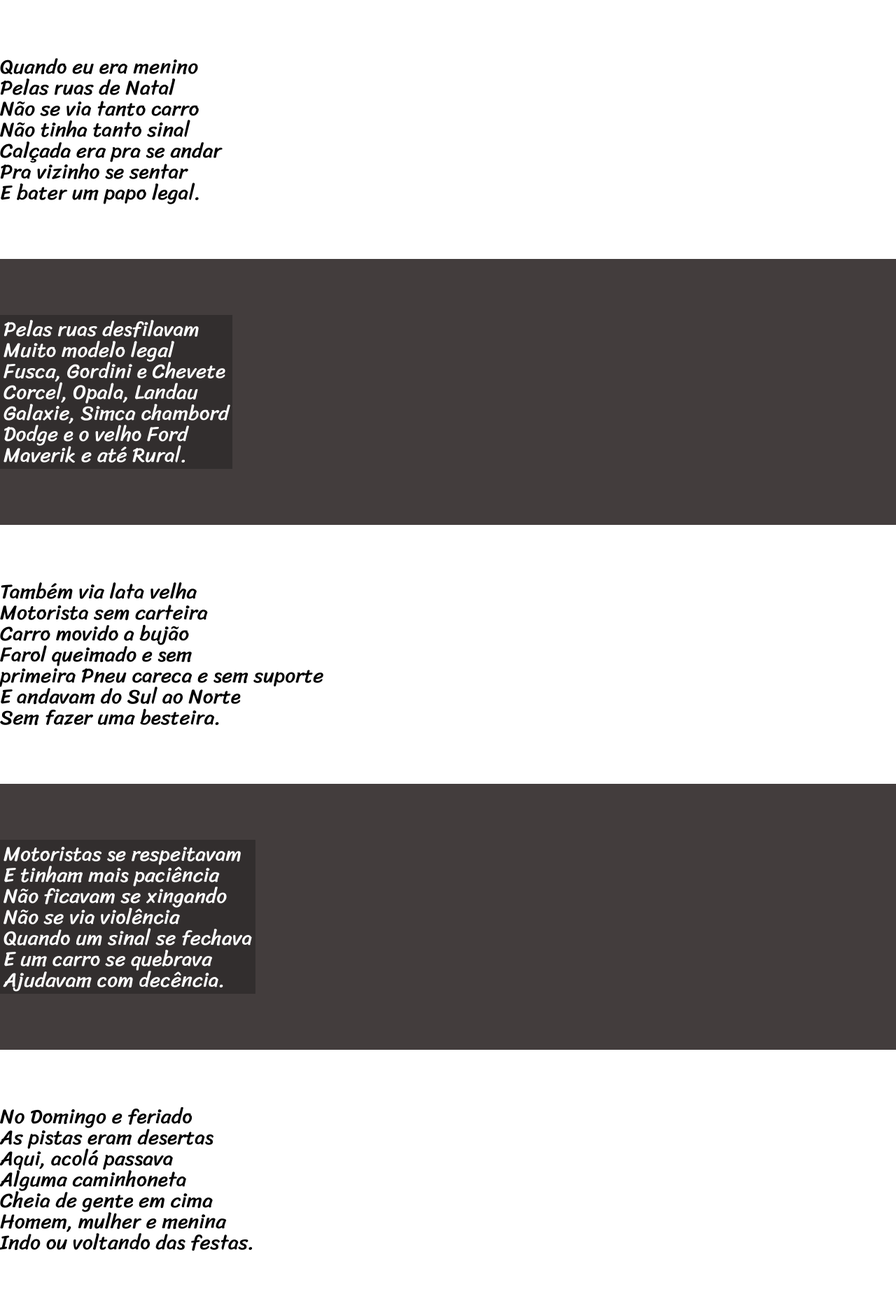
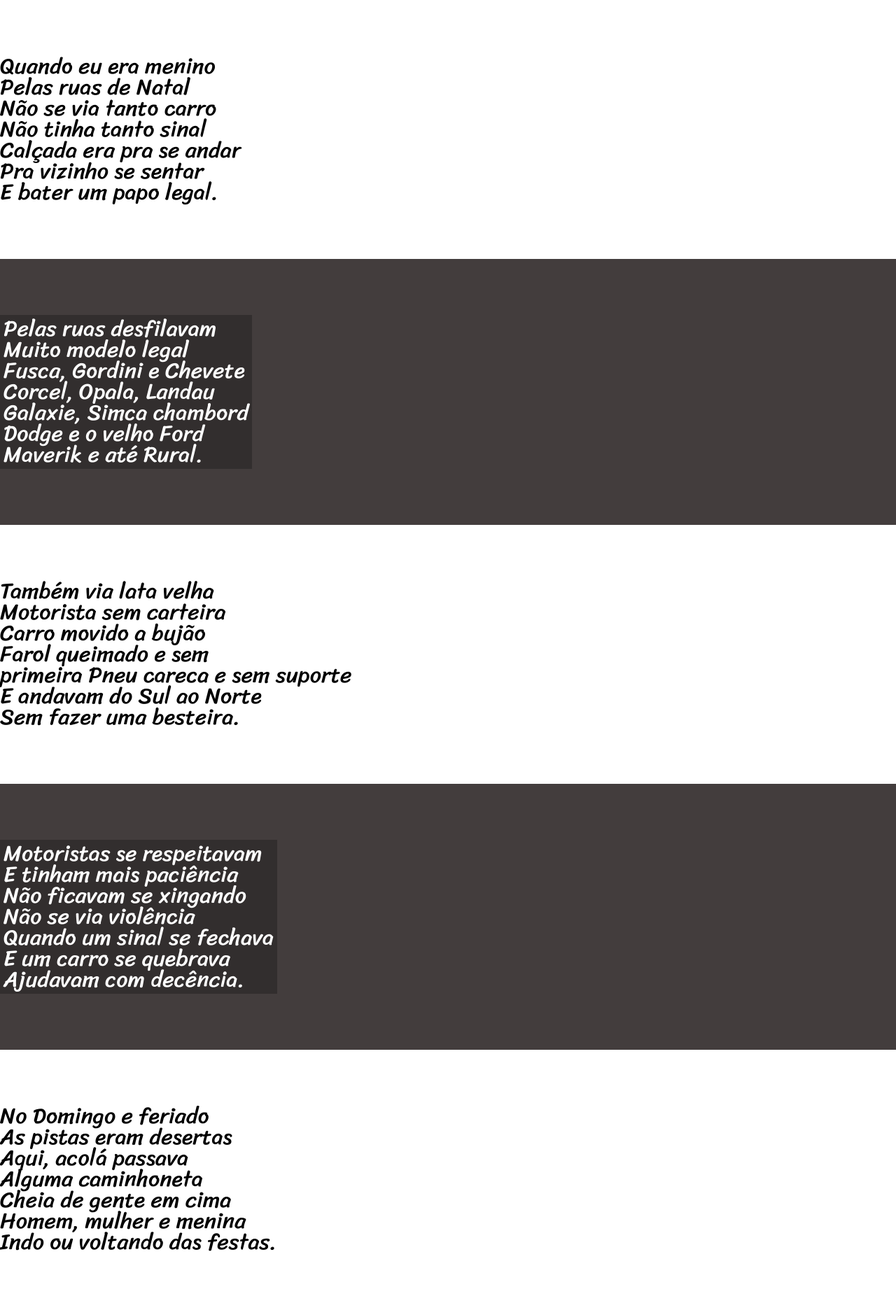
Before and after one commit to davi-albuquerque-da-silva/projeto-cordeis, a PHP site: page /index03.html in a window 1280 px wide. Shown: the part 207-2076 px from the top of the page at 70% size. Run offline with PHP 8.4, Linux system fonts and the light colour scheme.

Commit message:
atualizei o projeto

```diff
--- a/cordeis/estilo/style.css
+++ b/cordeis/estilo/style.css
@@ -1,7 +1,9 @@
 @charset "utf-8";
 
 @import url('https://fonts.googleapis.com/css2?family=Passion+One&family=Sriracha&display=swap');
-@import url('https://fonts.googleapis.com/css2? family= Passion+One & family= Sriracha & display=swap');
+
+@import
+url('https://fonts.googleapis.com/css2? family= Passion+One & family= Sriracha & display=swap');
 :root {
     --fonte1:  Verdana, Geneva, Tahoma, sans-serif;
     --fonte2:'passion one',cursive;
@@ -51,7 +53,7 @@ section{
     line-height: 2em;
     line-height: 30px;
     font-family: var(--fonte3);
-    font-size: 2.3vw;
+    font-size: 2.5vw;
 }
 section.normal {
     background-color: white;
--- a/cordeis/index03.html
+++ b/cordeis/index03.html
@@ -5,12 +5,7 @@
     <meta name="viewport" content="width=device-width, initial-scale=1.0">
     <title>projeto-codeis pagina 03</title>
     <link rel="stylesheet" href="estilo/style.css">
-    <style>
 
-    section{
-
-    }
-    </style>
 </head>
 <body>
 
```
